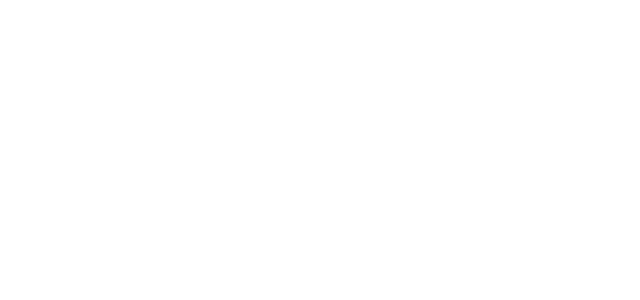
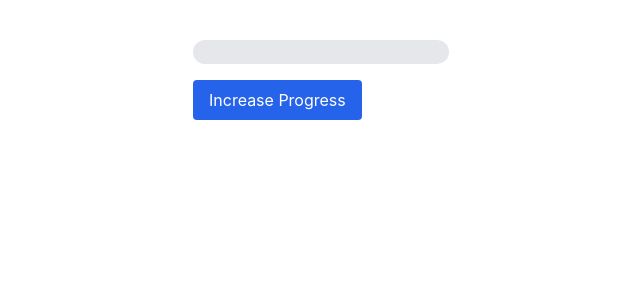
Before and after one commit to anushasani/React_Workspace, a React (Create React App) app in the folder my-app/: page /ProgressBar in a window 1280 px wide. Before the commit this address had no page. Shown: the top 300 px of the page, without its empty margins (319-959 px from the left). Built offline with nearby package versions, Linux system fonts and the light colour scheme.

Commit message:
progressBar

```diff
--- a/my-app/src/App.js
+++ b/my-app/src/App.js
@@ -9,6 +9,7 @@
 );
 const Calculator = lazy(() => import("./Component/Calculator/Calculator"));
 const ToDoList = lazy(() => import("./Component/ToDoList/ToDoList"));
+const ProgressBar = lazy(() => import("./Component/ProgressBar/ProgressBar"));
 
 const Home = () => {
   return (
@@ -32,6 +33,11 @@
           <li>
             <a href="/ToDoList" target="_blank" rel="noopener noreferrer">
               3.ToDoList
+            </a>
+          </li>
+          <li>
+            <a href="/ProgressBar" target="_blank" rel="noopener noreferrer">
+              4.Progress Bar
             </a>
           </li>
         </ul>
@@ -70,6 +76,14 @@
             </Suspense>
           }
         />
+        <Route
+          path="/ProgressBar"
+          element={
+            <Suspense fallback={<div>Loading Progress Bar..</div>}>
+              <ProgressBar />
+            </Suspense>
+          }
+        />
       </Routes>
     </Router>
   );
--- /dev/null
+++ b/my-app/src/Component/ProgressBar/ProgressBar.css
@@ -0,0 +1,6 @@
+.progressBar {
+    margin: 1rem;
+    width: 25rem;
+    height: 3rem;
+    border: 1px solid black;
+}
--- /dev/null
+++ b/my-app/src/Component/ProgressBar/ProgressBar.jsx
@@ -0,0 +1,29 @@
+import { useState } from "react";
+import "./ProgressBar.css";
+
+const ProgressBar = () => {
+  const [progress, setProgress] = useState(0);
+
+  const increaseProgress = () => {
+    setProgress((prev) => (prev < 100 ? prev + 10 : 100));
+  };
+
+  return (
+    <div className="w-64 mx-auto mt-10">
+      <div className="w-full bg-gray-200 rounded-full h-6">
+        <div
+          className="bg-blue-500 h-6 rounded-full transition-all duration-300"
+          style={{ width: `${progress}%` }}
+        ></div>
+      </div>
+      <button
+        onClick={increaseProgress}
+        className="mt-4 px-4 py-2 bg-blue-600 text-white rounded hover:bg-blue-700"
+      >
+        Increase Progress
+      </button>
+    </div>
+  );
+};
+
+export default ProgressBar;
--- a/my-app/src/index.css
+++ b/my-app/src/index.css
@@ -1,3 +1,7 @@
+@tailwind base;
+@tailwind components;
+@tailwind utilities;
+
 body {
   margin: 0;
   font-family: -apple-system, BlinkMacSystemFont, 'Segoe UI', 'Roboto', 'Oxygen',
--- /dev/null
+++ b/my-app/tailwind.config.js
@@ -0,0 +1,10 @@
+/** @type {import('tailwindcss').Config} */
+module.exports = {
+  content: [
+    "./src/**/*.{js,jsx,ts,tsx}",
+  ],
+  theme: {
+    extend: {},
+  },
+  plugins: [],
+}
```
Also changed, not shown: my-app/package.json (+16 -19 lines), 1 other file (tests, documents, lock files or other folders).
